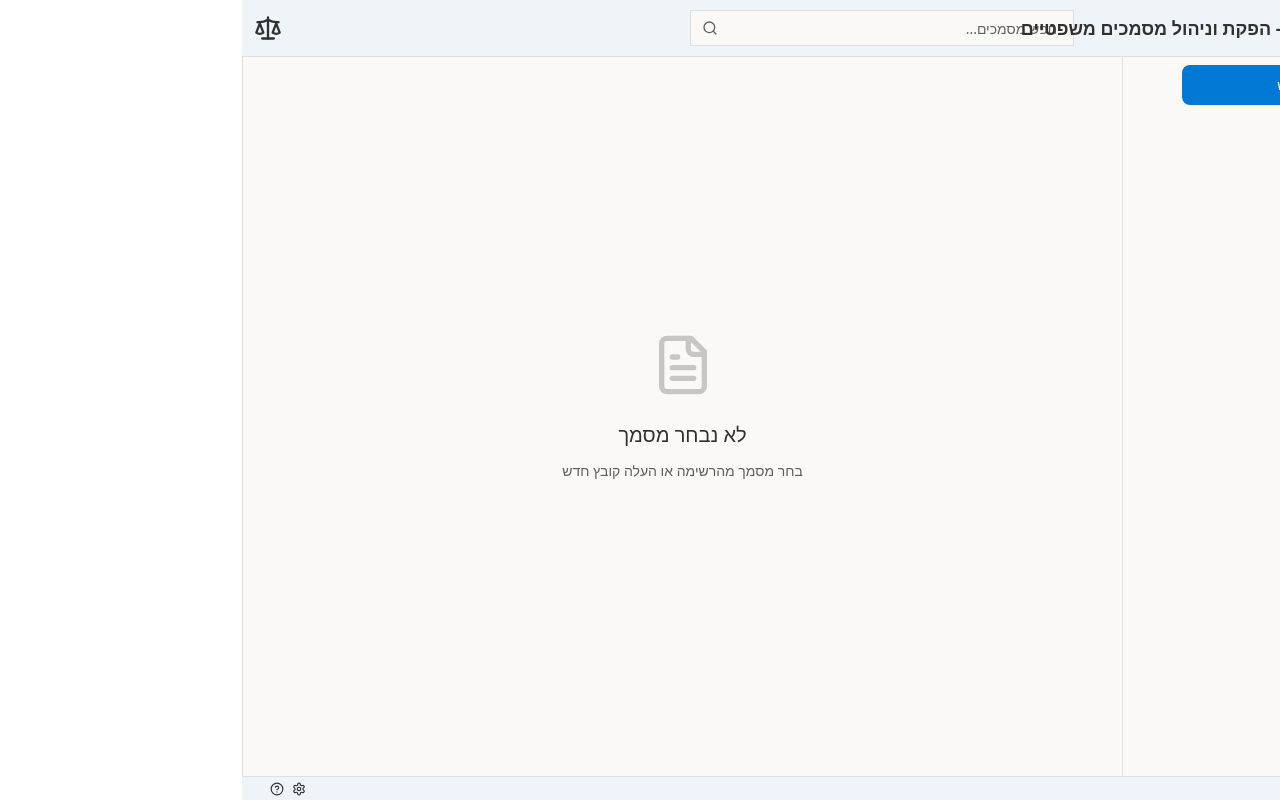
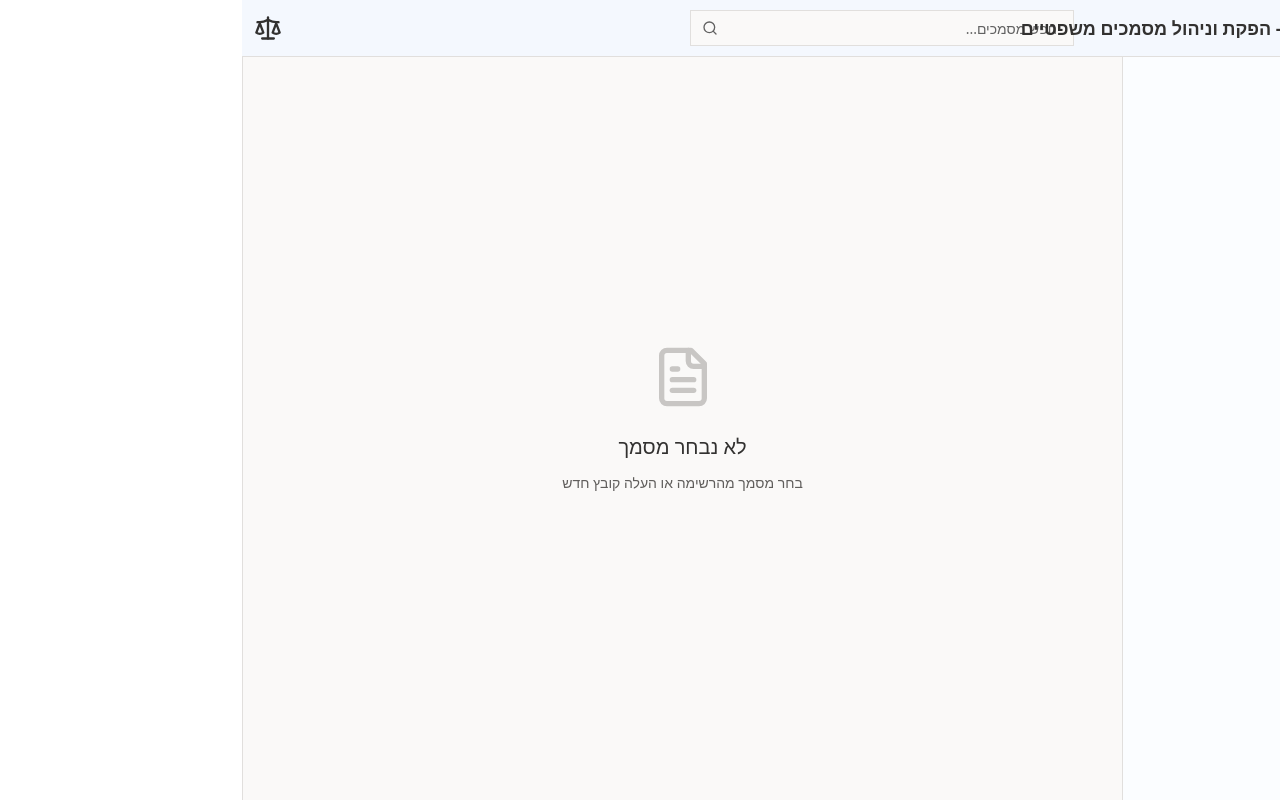
Before and after one commit to moshew/din.docs, a React (Vite) app: page / in a window 1280 px wide. Built offline with nearby package versions, Linux system fonts and the light colour scheme.

Commit message:
Enhance scrollbar styles for PDF list and scrollable containers, implement logic to prevent redundant PDF reloads, and refactor file selection handling in PDFList and DocumentFiles components. Introduce memoization in PDFViewer for improved performance and stability during re-renders.

```diff
--- a/src/App.jsx
+++ b/src/App.jsx
@@ -79,8 +79,14 @@ export default function App() {
         return [...prev, updatedFile];
       });
 
+      // Avoid reloading PDF if same case and same output selected
+      const isSameCase = selectedFile?.id === file.id;
+      const isSameOutputPath = selectedPdf?.path && updatedFile.outputFile?.path && (selectedPdf.path === updatedFile.outputFile.path);
+
       setSelectedFile(updatedFile);
+      if (!(isSameCase && isSameOutputPath)) {
         setSelectedPdf(updatedFile.outputFile);
+      }
     } catch (error) {
       console.error('Failed to load case:', error);
     }
@@ -156,8 +162,12 @@ export default function App() {
     }
   };
 
-  const handleMainFileClick = (file) => {
-    if (file) {
+  const handleMainFileClick = (file, options = {}) => {
+    if (!file) return;
+    const { force = false } = options;
+    // Prevent redundant reloads unless forced (e.g., after generation)
+    if (!force && selectedPdf?.path === file.path) return;
+
     setSelectedPdf(file);
     if (file.updated_date && selectedFile) {
       setFiles(prev => prev.map(f => f.id === selectedFile.id ? {
@@ -165,16 +175,18 @@ export default function App() {
         updated_date: file.updated_date
       } : f));
     }
-    }
   };
 
   const handleAttachmentClick = (attachment) => {
+    if (!attachment) return;
+    // Prevent redundant reloads if clicking the same attachment again
+    if (selectedPdf?.path === attachment.path) return;
     setSelectedPdf(attachment);
   };
 
   return (
     <div className="h-screen flex flex-col bg-[#faf9f8]">
-      <div className="bg-[#EFF4F9] border-b border-[#e1dfdd] shadow-sm">
+      <div className="bg-[#F4F8FE] border-b border-[#e1dfdd] shadow-sm">
         <div className="h-14 flex items-center pl-0 pr-0 relative">
           {/* Icon anchored to the left */}
           <div className="absolute left-3 top-1/2 -translate-y-1/2 flex items-center">
@@ -227,7 +239,7 @@ export default function App() {
       </div>
 
       <div className="flex-1 flex overflow-hidden">
-        <div className={`${sidebarWidth} bg-[#faf9f8] transition-[width] duration-150 ease-out overflow-hidden border-l border-[#e1dfdd]`}>
+        <div className={`${sidebarWidth} bg-[#EFF4F9] transition-[width] duration-150 ease-out overflow-hidden border-l border-[#e1dfdd]`}>
           <PDFList
             files={files.filter(file =>
               (file.title || '').toLowerCase().includes(searchQuery.toLowerCase())
@@ -274,48 +286,6 @@ export default function App() {
         )}
       </div>
 
-      <div className="h-6 bg-[#EFF4F9] border-t border-[#e1dfdd] px-3 flex items-center justify-between text-xs text-[#323130]">
-        <div className="flex items-center space-x-4 min-w-0">
-          {selectedFile && (() => {
-            const path = selectedFile.mainFile?.path || selectedFile.outputFile?.path || '';
-            let updatedText = '';
-            try {
-              updatedText = selectedFile.updated_date
-                ? new Date(selectedFile.updated_date).toLocaleDateString('he-IL', {
-                    year: 'numeric',
-                    month: 'short',
-                    day: 'numeric',
-                    hour: '2-digit',
-                    minute: '2-digit'
-                  })
-                : '';
-            } catch (e) {
-              updatedText = '';
-            }
-            const sep = "\u00A0\u00A0•\u00A0\u00A0"; // wider, bold-like bullet with extra non-breaking spaces
-            const text = `${selectedFile.title}${sep}נתיב: ${path || '—'}${sep}עודכן לאחרונה: ${updatedText || '—'}`;
-            return (
-              <span className="min-w-0 truncate" title={text}>
-                <span className="truncate">{text}</span>
-              </span>
-            );
-          })()}
-        </div>
-        <div className="flex items-center space-x-3">
-          <button
-            className="p-1 hover:bg-[#e1dfdd] transition-colors"
-            title="הגדרות"
-          >
-            <Settings className="w-3.5 h-3.5 text-[#323130]" />
-          </button>
-          <button
-            className="p-1 hover:bg-[#e1dfdd] transition-colors"
-            title="עזרה"
-          >
-            <HelpCircle className="w-3.5 h-3.5 text-[#323130]" />
-          </button>
-        </div>
-      </div>
     </div>
   );
 }
--- a/src/components/DocumentFiles.jsx
+++ b/src/components/DocumentFiles.jsx
@@ -55,7 +55,7 @@ export function DocumentFiles({
           name: detail.file.name,
           path: detail.file.path,
           url: detail.file.url
-        });
+        }, { force: true });
       }
 
       setTimeout(() => {
--- a/src/components/PDFList.jsx
+++ b/src/components/PDFList.jsx
@@ -1,41 +1,7 @@
 import React, { useState } from 'react';
-import { FileText, Trash2, Plus, Check, X, Pencil } from 'lucide-react';
+import { Trash2, Plus, Check, X, Pencil } from 'lucide-react';
 
-// Add custom CSS for right-side scrollbar using transform
-const scrollbarStyles = `
-  .scrollbar-right {
-    transform: rotateY(180deg);
-  }
 
-  .scrollbar-right > .scroll-content {
-    transform: rotateY(180deg);
-  }
-
-  .scrollbar-right::-webkit-scrollbar {
-    width: 8px;
-  }
-
-  .scrollbar-right::-webkit-scrollbar-track {
-    background: #f1f1f1;
-    border-radius: 4px;
-  }
-
-  .scrollbar-right::-webkit-scrollbar-thumb {
-    background: #c1c1c1;
-    border-radius: 4px;
-  }
-
-  .scrollbar-right::-webkit-scrollbar-thumb:hover {
-    background: #a8a8a8;
-  }
-`;
-
-// Insert the styles into the document head
-if (typeof document !== 'undefined') {
-  const style = document.createElement('style');
-  style.textContent = scrollbarStyles;
-  document.head.appendChild(style);
-}
 
 export function PDFList({
   files,
@@ -154,7 +120,7 @@ export function PDFList({
 
     return (
       <div
-        className={`group relative hover:bg-[#e1dfdd] ${isSelected ? 'bg-[#e5f1fb] hover:bg-[#e5f1fb]' : ''} ${
+        className={`group relative hover:bg-[#f5f8ff] ${isSelected ? 'bg-[#d7e9fa] hover:bg-[#d7e9fa]' : ''} ${
           isEditMode ? 'pointer-events-none opacity-50' : ''
         }`}
       >
@@ -165,7 +131,12 @@ export function PDFList({
           />
         )}
         <button
-          onClick={() => !isEditMode && !isEditing && onSelectFile(file)}
+          onClick={() => {
+            if (isEditMode || isEditing) return;
+            // Avoid reloading when clicking the already selected case
+            if (selectedFile?.id === file.id) return;
+            onSelectFile(file);
+          }}
           className={`w-full py-2.5 flex items-start transition-colors duration-300 focus:outline-none px-4 ${
             isEditing ? 'pl-16' : ''
           }`}
@@ -177,11 +148,6 @@ export function PDFList({
           }}
         >
           <div className="flex-1 min-w-0 text-right flex items-start">
-            <FileText
-              className={`flex-shrink-0 w-5 h-5 mt-1 ml-3 ${
-                isSelected ? 'text-[#0078d4]' : 'text-[#605e5c] group-hover:text-[#0078d4]'
-              } transition-colors duration-300`}
-            />
             <div className="flex-1 min-w-0">
               {isEditing ? (
                 <div className="relative">
@@ -190,11 +156,11 @@ export function PDFList({
                     value={editedFileName}
                     onChange={(e) => setEditedFileName(e.target.value)}
                     onKeyDown={(e) => handleEditKeyDown(e, file)}
-                    className="w-full text-sm bg-transparent focus:outline-none pl-5 text-right"
+                    className="w-full text-sm bg-transparent focus:outline-none text-right"
                     autoFocus
                     onClick={(e) => e.stopPropagation()}
                   />
-                  <div className="absolute right-0 left-5 bottom-0 h-px bg-[#0078d4] pointer-events-none" />
+                  <div className="absolute right-0 left-0 bottom-0 h-px bg-[#0078d4] pointer-events-none" />
                 </div>
               ) : (
                 <p className="text-sm font-medium text-[#323130] truncate max-w-full">
@@ -250,14 +216,14 @@ export function PDFList({
           <div className="absolute left-2 top-1/2 -translate-y-1/2 flex items-center space-x-1">
             <button
               onClick={(e) => handleEditClick(file, e)}
-              className="p-1.5 opacity-0 group-hover:opacity-100 hover:bg-[#e1dfdd] transition-all duration-500 focus:outline-none focus:ring-2 focus:ring-[#0078d4] focus:opacity-100"
+              className="p-1.5 opacity-0 group-hover:opacity-100 hover:bg-[#e9f2fc] transition-all duration-500 focus:outline-none focus:ring-2 focus:ring-[#0078d4] focus:opacity-100"
               title="ערוך שם מסמך"
             >
               <Pencil className="w-4 h-4 text-[#0078d4]" />
             </button>
             <button
               onClick={(e) => handleDeleteClick(file.id, e)}
-              className="p-1.5 opacity-0 group-hover:opacity-100 hover:bg-[#e1dfdd] transition-all duration-500 focus:outline-none focus:ring-2 focus:ring-[#0078d4] focus:opacity-100"
+              className="p-1.5 opacity-0 group-hover:opacity-100 hover:bg-[#e9f2fc] transition-all duration-500 focus:outline-none focus:ring-2 focus:ring-[#0078d4] focus:opacity-100"
               title="מחק מסמך"
             >
               <Trash2 className="w-4 h-4 text-[#a4262c]" />
@@ -272,10 +238,9 @@ export function PDFList({
   const reversedFiles = [...files].reverse();
 
   return (
-    <div className="h-full flex flex-col bg-[#faf9f8]">
-      <div className="flex-1 overflow-y-auto scrollbar-right">
-        <div className="scroll-content">
-          <div className="px-3 py-2 sticky top-0 bg-[#faf9f8] z-10">
+    <div className="h-full flex flex-col bg-[#FBFDFF]">
+      <div className="flex-1 overflow-y-auto pdf-list-scroll pr-1">
+          <div className="px-3 py-2 sticky top-0 bg-[#FBFDFF] z-10">
             {isAddingNew ? (
               <div className="flex items-center gap-1">
                 <input
@@ -312,10 +277,11 @@ export function PDFList({
                 </button>
               </div>
             ) : (
+              <div className="flex justify-start -mr-1.5">
                 <button
                   onClick={() => !isEditMode && setIsAddingNew(true)}
                   disabled={isEditMode}
-                className={`w-3/4 mx-auto flex items-center justify-center gap-2 px-4 py-2.5 text-sm font-medium rounded-lg transition-colors duration-300 ${
+                  className={`inline-flex items-center gap-1.5 px-3 py-1.5 text-sm font-medium rounded-md transition-colors duration-300 ${
                     isEditMode
                       ? 'bg-transparent text-[#a19f9d] cursor-not-allowed opacity-50'
                       : 'bg-[#0078d4] text-white hover:bg-[#106ebe] focus:outline-none focus:ring-2 focus:ring-[#0078d4] focus:ring-offset-2'
@@ -324,15 +290,15 @@ export function PDFList({
                   <Plus className="w-4 h-4" />
                   מסמך חדש
                 </button>
+              </div>
             )}
           </div>
-          <div className="pb-1">
+          <div className="pb-1 divide-y divide-[#eaeaea]">
             {reversedFiles.map(file => (
               <FileItem key={file.id} file={file} />
             ))}
                      </div>
        </div>
      </div>
-    </div>
   );
 }
--- a/src/components/document/useDocumentFiles.jsx
+++ b/src/components/document/useDocumentFiles.jsx
@@ -71,7 +71,7 @@ export function useDocumentFiles({
               path: detail.output.path,
               url: detail.output.url,
               updated_date: detail.output.updated
-            });
+            }, { force: true });
           }
         }
       } catch (error) {
--- a/src/index.css
+++ b/src/index.css
@@ -10,17 +10,77 @@ html, body, #root {
   direction: rtl;
 }
 
-/* Scrollbar */
-::-webkit-scrollbar {
-  @apply w-2 h-2;
+/* Custom scrollbar per user spec - applied to .pdf-list-scroll and .scrollable-container */
+.pdf-list-scroll,
+.scrollable-container {
+  scrollbar-width: thin; /* Firefox */
+  scrollbar-color: #004f8a #FBFDFF; /* darker thumb, same track */
+  scrollbar-gutter: stable; /* Reserve space; helps avoid overlay look */
 }
 
-::-webkit-scrollbar-track {
-  @apply bg-transparent;
+.pdf-list-scroll::-webkit-scrollbar,
+.scrollable-container::-webkit-scrollbar {
+  width: 12px; /* slimmer shows rounding better */
+  background: transparent;
 }
 
-::-webkit-scrollbar-thumb {
-  @apply bg-[#c8c6c4] hover:bg-[#a19f9d] transition-colors;
+.pdf-list-scroll::-webkit-scrollbar-track,
+.scrollable-container::-webkit-scrollbar-track {
+  background: #FBFDFF; /* Match list background */
+  border-radius: 9999px;
+  margin-block: 8px; /* space so thumb ends stay visibly rounded */
+}
+
+.pdf-list-scroll::-webkit-scrollbar-thumb,
+.scrollable-container::-webkit-scrollbar-thumb {
+  background: linear-gradient(180deg, #005a9e 0%, #004f8a 100%);
+  border-radius: 9999px; /* fully rounded ends */
+  border: 4px solid transparent; /* use transparent border to preserve radius */
+  background-clip: content-box; /* ensures rounded corners are visible */
+  box-shadow: 0 2px 6px rgba(0,0,0,0.15);
+}
+
+/* Explicit vertical/horizontal to increase reliability across Chromium versions */
+.pdf-list-scroll::-webkit-scrollbar-thumb:vertical,
+.scrollable-container::-webkit-scrollbar-thumb:vertical {
+  border-radius: 9999px;
+}
+.pdf-list-scroll::-webkit-scrollbar-thumb:horizontal,
+.scrollable-container::-webkit-scrollbar-thumb:horizontal {
+  border-radius: 9999px;
+}
+
+.pdf-list-scroll::-webkit-scrollbar-thumb:hover,
+.scrollable-container::-webkit-scrollbar-thumb:hover {
+  background: linear-gradient(180deg, #004f8a 0%, #00457a 100%);
+  box-shadow: 0 4px 10px rgba(0,0,0,0.2);
+}
+
+.pdf-list-scroll::-webkit-scrollbar-thumb:active,
+.scrollable-container::-webkit-scrollbar-thumb:active {
+  background: linear-gradient(180deg, #003a6d 0%, #003058 100%);
+}
+
+/* Hide default buttons to avoid squared edges at ends */
+.pdf-list-scroll::-webkit-scrollbar-button,
+.scrollable-container::-webkit-scrollbar-button {
+  display: none;
+  width: 0;
+  height: 0;
+}
+
+/* no hover styles since buttons are hidden */
+
+/* no active styles since buttons are hidden */
+
+/* remove custom arrow icons */
+
+/* remove custom arrow icons */
+
+/* Corner when both scrollbars show */
+.pdf-list-scroll::-webkit-scrollbar-corner,
+.scrollable-container::-webkit-scrollbar-corner {
+  background: transparent;
 }
 
 /* Animation for loading spinner */
```
Also changed, not shown: public/electron.js (+10 -0 lines), src/components/PDFViewer.jsx (+75 -3 lines). Lines whose indentation alone changed are shown as unchanged.
